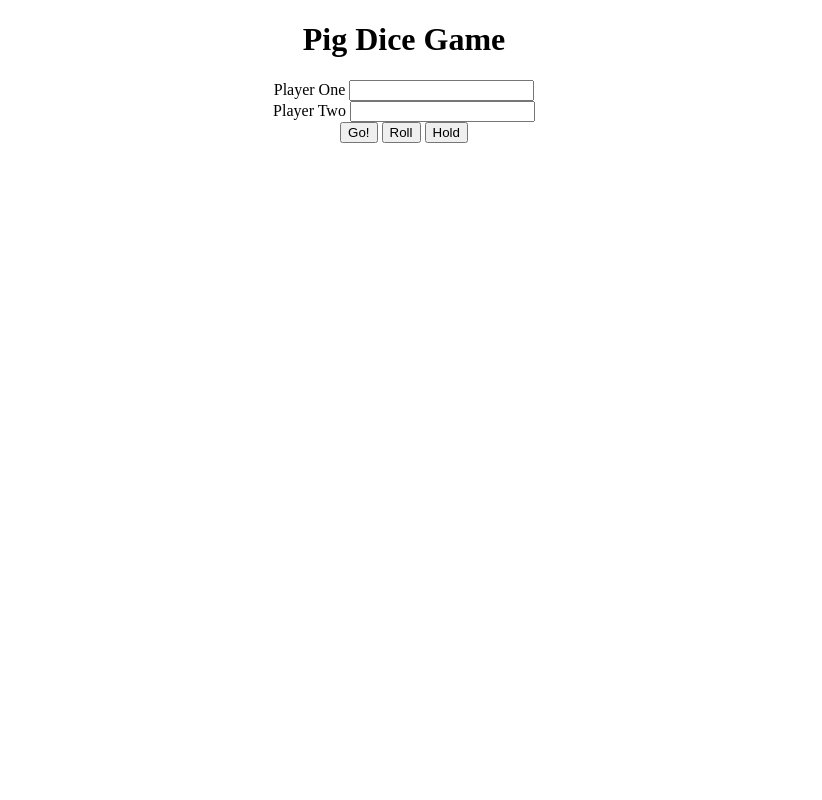
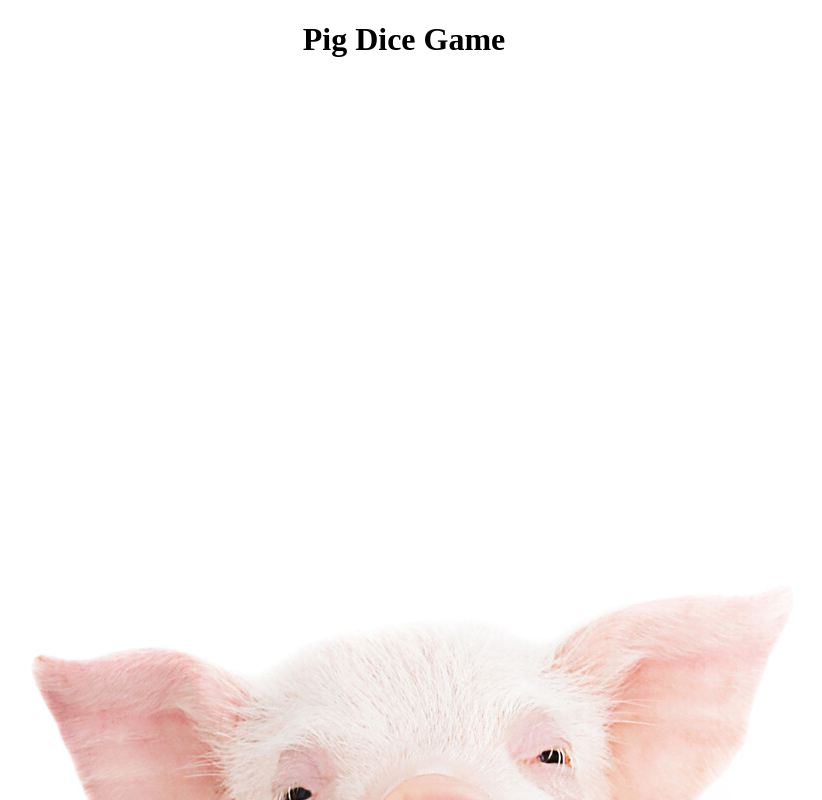
Before and after one commit to KeishaMarie/pig-dice, a plain HTML site: page index.html in a window 1280 px wide. Shown: the top 800 px of the page, without its empty margins (236-1058 px from the left). Drawn offline with Linux system fonts and the light colour scheme.

Commit message:
Add image of very cute piglet
Co-authored-by: Najma Abdi <anajmabdi@gmail.com>

```diff
--- a/index.html
+++ b/index.html
@@ -7,6 +7,7 @@
 </head>
 <body>
   <h1>Pig Dice Game</h1>
+  <img src="img/happy_piggy.jpeg" alt="Happy piggy">
   <form id="players">
   <label for= "playerOne">Player One</label>
   <input type="text" class="form-control" id="playerOne" name="playerOne"><br>
```
Also changed, not shown: img/happy_piggy.jpeg (added), 1 other file.
